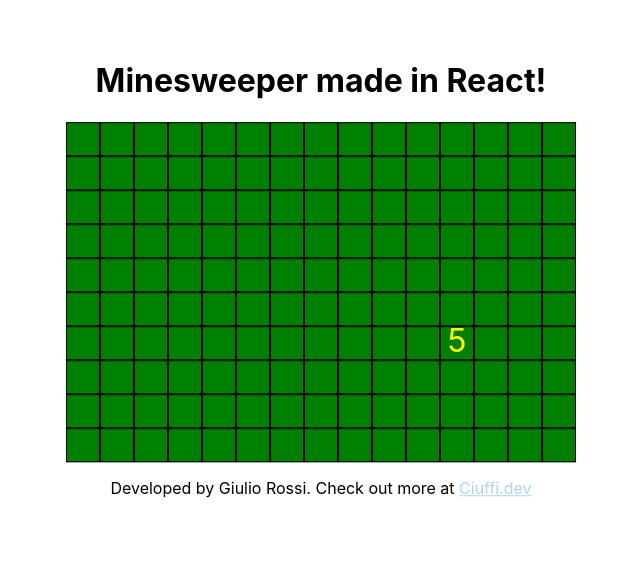
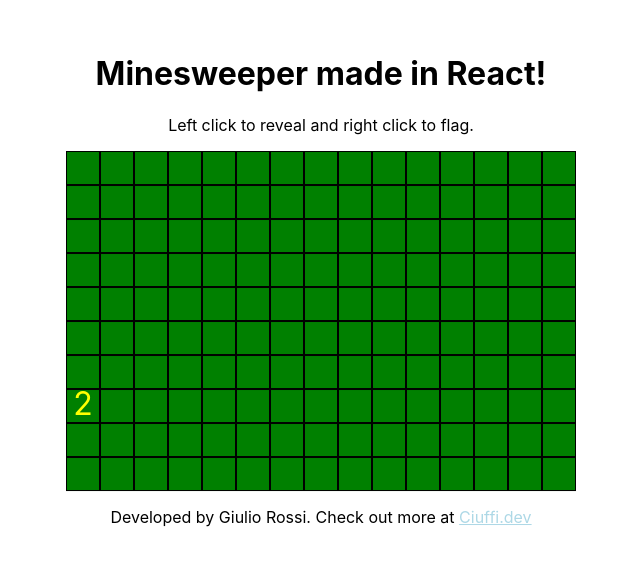
Before and after one commit to Ciuffi/React-Minesweeper, a React (Create React App) app: page / in a window 1280 px wide. Shown: the part 105-670 px from the top of the page, without its empty margins (319-959 px from the left). Built offline with nearby package versions, Linux system fonts and the light colour scheme.

Commit message:
lots of changes

```diff
--- a/src/App.js
+++ b/src/App.js
@@ -28,18 +28,6 @@ const CountBombs = (grid, x, y) => {
   return ret;
 };
 
-const checkWin = grid => {
-  for (let i = 0; i < grid.length; i++) {
-    for (let j = 0; j < grid[i].length; j++) {
-      const piece = grid[i][j];
-      if (piece.shown === false && piece.val === 0) {
-        return false;
-      }
-    }
-  }
-  return true;
-};
-
 const GridPiece = ({
   number,
   clicked,
@@ -48,11 +36,15 @@ const GridPiece = ({
   shown,
   isbomb,
   flagged,
-  flag
+  flag,
+  touched,
+  touchCancelled
 }) => {
   return (
     <div
       onClick={() => clicked(index1, index2)}
+      onTouchStart={() => touched}
+      onTouchCancel={() => touchCancelled}
       onContextMenu={e => {
         e.preventDefault();
         flag(index1, index2);
@@ -62,22 +54,30 @@ const GridPiece = ({
         backgroundColor: shown && isbomb ? "red" : flagged ? "yellow" : null
       }}
     >
-      {shown && !isbomb ? number : null}
+      {shown && !isbomb
+        ? number
+        : flagged
+        ? "🚩"
+        : isbomb && shown
+        ? "💣"
+        : null}
     </div>
   );
 };
 
 const UseGrid = () => {
   const safeSpots = [];
+  const bombs = [];
   const createGrid = () => {
     const gridStarter = new Array(10).fill(0).map((b, x) =>
       new Array(15).fill(0).map((a, y) => {
-        const type = Math.floor(Math.random() * 2);
-        if (type === 0) safeSpots.push({ x, y });
+        const type = Math.floor(Math.random() * 7);
+        if (type > 0) safeSpots.push({ x, y });
+        if (type === 0) bombs.push({ x, y });
         return {
           flagged: false,
           shown: false,
-          val: type
+          val: type === 0 ? 1 : 0
         };
       })
     );
@@ -87,7 +87,6 @@ const UseGrid = () => {
     ];
 
     gridStarter[safeX][safeY].shown = true;
-
     return gridStarter.map((grid, i) =>
       grid.map((piece, j) => {
         return { ...piece, bombCount: CountBombs(gridStarter, i, j) };
@@ -97,8 +96,41 @@ const UseGrid = () => {
 
   const [grid, setGrid] = useState(createGrid());
 
+  const clearSpecificNeighbours = (grid, neighbours) => {
+    if (!neighbours.length) return;
+    const { x, y } = neighbours[0];
+    grid[x][y].shown = true;
+    setGrid([...grid]);
+    setTimeout(
+      () => clearSpecificNeighbours(grid, [...neighbours.slice(1)]),
+      0.01
+    );
+  };
+
+  const clearNeighbours = (grid, x, y, visited) => {
+    const neighbours = WhoAreMyNeighbours(grid, x, y);
+    if (grid[x][y].bombCount !== 0) return;
+    const showers = [];
+    neighbours.forEach(({ x, y, val }) => {
+      if (grid[x][y].bombCount === 0 && val === 0) {
+        showers.push({ x, y });
+      }
+    });
+    clearSpecificNeighbours(grid, showers);
+    if (visited.find(res => res.x === x && res.y === y)) return;
+    visited.push({ x, y });
+    setTimeout(() => {
+      showers.forEach(({ x, y }) => {
+        clearNeighbours(grid, x, y, visited);
+      });
+    }, 0.01);
+  };
+
   const setGridPos = (x, y) => {
+    if (grid[x][y].flagged) return;
+    if (grid[x][y].shown) return;
     grid[x][y].shown = true;
+    clearNeighbours(grid, x, y, []);
     setGrid([...grid]);
   };
 
@@ -112,30 +144,44 @@ const UseGrid = () => {
   };
 
   const resetGrid = () => setGrid(createGrid());
-  return [grid, setGridPos, resetGrid, flagGridPiece, showGrid];
+
+  const checkWin = () => {
+    safeSpots.filter(safeSpot => {
+      return !grid[safeSpot.x][safeSpot.y].shown;
+    });
+    return safeSpots.length === 0;
+  };
+  return [grid, setGridPos, resetGrid, flagGridPiece, showGrid, checkWin];
 };
 
-const EndScreen = ({ state, resetGame }) => {
+const EndScreen = ({ gameState, resetGame }) => {
   return (
     <div
       style={{
         textAlign: "center",
         position: "absolute",
-        color: state === "win" ? "green" : "pink",
+        color: gameState === "win" ? "green" : "pink",
         fontSize: "2em",
         top: "10%",
         left: "25%",
         height: "20%"
       }}
     >
-      <h1>{state === "win" ? "You won!" : "You lose."}</h1>
+      <h1>{gameState === "win" ? "You won!" : "You lose."}</h1>
       <button onClick={() => resetGame()}>Play Again?</button>
     </div>
   );
 };
 
 function App() {
-  const [grid, setGridPos, resetGrid, flagGridPiece, showGrid] = UseGrid();
+  const [
+    grid,
+    setGridPos,
+    resetGrid,
+    flagGridPiece,
+    showGrid,
+    checkWin
+  ] = UseGrid();
   const [gameState, setGameState] = useState("");
   const clicked = (x, y) => {
     if (gameState !== "") return;
@@ -147,6 +193,7 @@ function App() {
     }
     if (checkWin(grid)) {
       setGameState("win");
+      return;
     }
   };
 
@@ -154,10 +201,20 @@ function App() {
     setGameState("");
     resetGrid();
   };
+
+  let buttonPressTimer = null;
+  const handleLongCancel = () => {
+    clearTimeout(buttonPressTimer);
+  };
+
+  const handleLongPress = (x, y) => {
+    buttonPressTimer = setTimeout(() => flagGridPiece(x, y), 1000);
+  };
   return (
     <div id="container">
       <div className="App">
         <h1 id="title">Minesweeper made in React!</h1>
+        <p>Left click to reveal and right click to flag.</p>
         {gameState !== "" ? (
           <EndScreen gameState={gameState} resetGame={resetGame} />
         ) : null}
@@ -175,6 +232,8 @@ function App() {
                   clicked={clicked}
                   flagged={row.flagged}
                   flag={flagGridPiece}
+                  touched={handleLongPress}
+                  touchCancelled={handleLongCancel}
                 />
               ))}
             </div>
```
